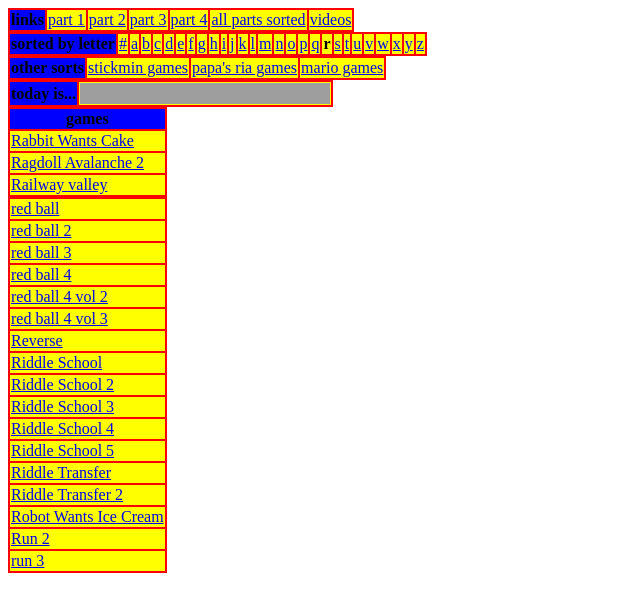
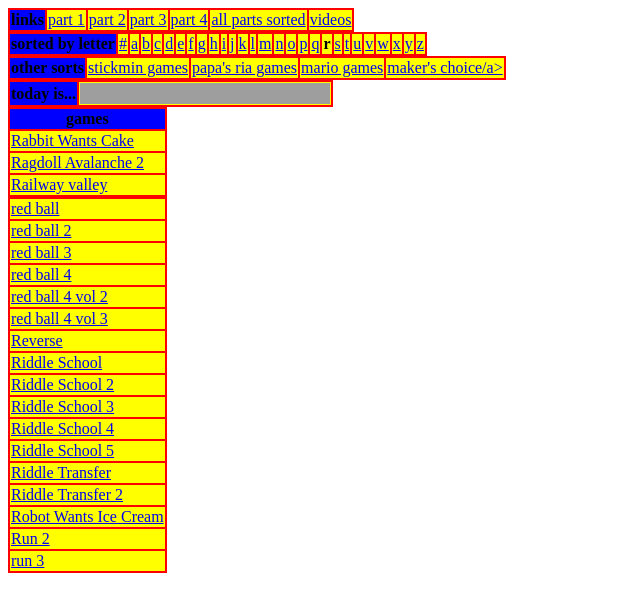
Before and after one commit to gameboss420/thetwfsortproject, a plain HTML site: page r.html in a window 1280 px wide. Shown: the whole page, without its empty margins (0-640 px from the left). Drawn offline with nearby package versions, Linux system fonts and the light colour scheme; grey boxes are pictures that could not be loaded.

Commit message:
Update r.html

```diff
--- a/r.html
+++ b/r.html
@@ -55,6 +55,7 @@
    <td><a href='stickmin.html'>stickmin games</a></td>
    <td><a href='papa.html'>papa's ria games </a></td>
    <td><a href='mario.html'>mario games</a></td>
+    <td><a href='makerschoice.html'>maker's choice/a></td>
  </tr>
  </table>
   <table>
```
